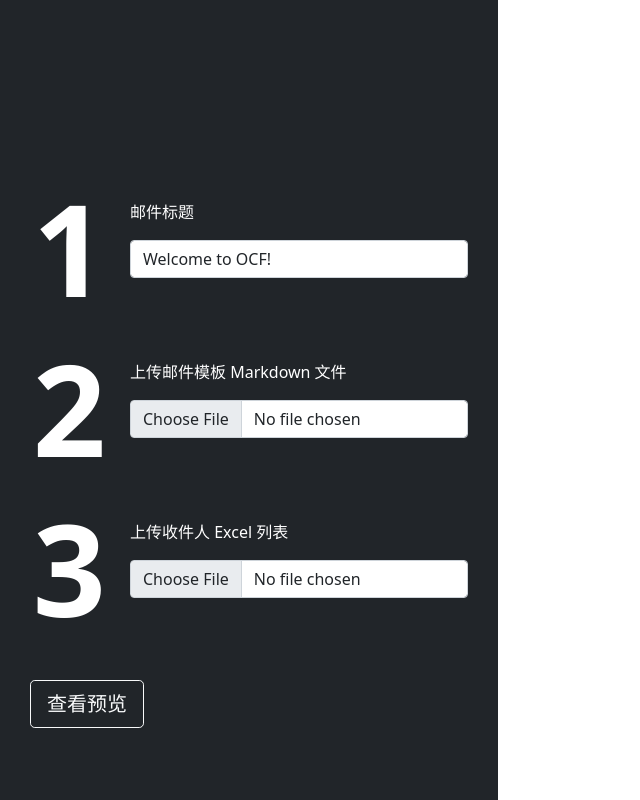
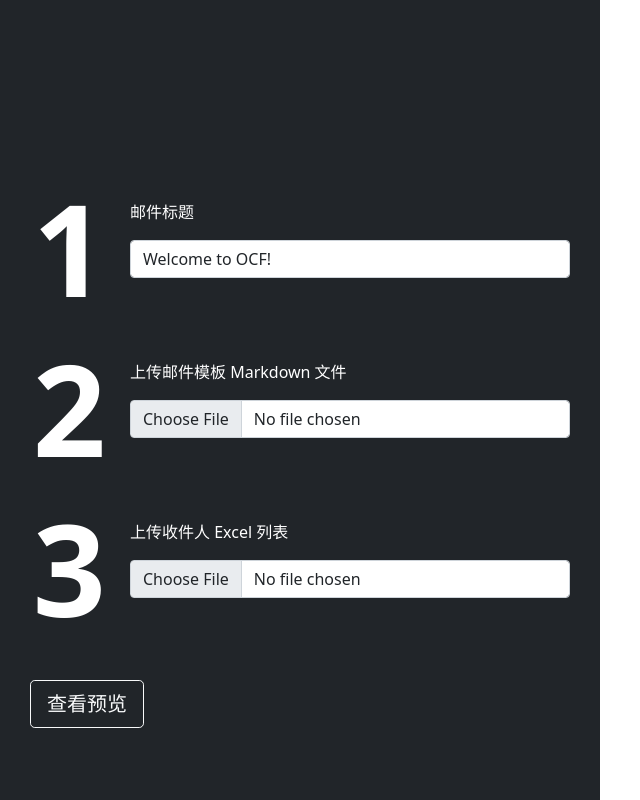
Before and after one commit to Oxford-China-Forum/smtp-web, a Flask app: page / in a window 1280 px wide. Shown: the whole page, without its empty margins (0-640 px from the left). Run offline with Flask 2, Linux system fonts and the light colour scheme; some libraries are stand-ins or nearby versions.

Commit message:
Optimize UX for intuitiveness

```diff
--- a/smtp_web/email_template.html
+++ b/smtp_web/email_template.html
@@ -336,7 +336,7 @@
 
   <body>
     <!-- <span class="preheader">This is an email from Oxford China Forum. Please open the email to view the content.</span> -->
-    <span class="preheader">{{message_body}}</span>
+    <!-- <span class="preheader">{{message_body}}</span> -->
     <table role="presentation" border="0" cellpadding="0" cellspacing="0" class="body">
       <tr>
         <td>&nbsp;</td>
--- a/smtp_web/static/index.js
+++ b/smtp_web/static/index.js
@@ -1,6 +1,7 @@
 // let myDropzone = new Dropzone("div#body-dropzone", { url: "/file/post"});
 
 let bodyName, recipientsName;
+let readyToSend = false;
 const statusText = document.getElementById('status-info');
 
 function updateStatus(message, statusName) {
@@ -8,6 +9,13 @@ function updateStatus(message, statusName) {
     statusText.className = '';
     statusText.classList.add('text-' + statusName);
     statusText.innerHTML = message;
+}
+
+function inputChanged() {
+    if (readyToSend) {
+        readyToSend = false;
+        document.getElementById('confirm-send-btn').setAttribute('hidden', '');
+    }
 }
 
 document.getElementById('preview-form').addEventListener('submit', e => {
@@ -29,6 +37,7 @@ document.getElementById('preview-form').addEventListener('submit', e => {
             return;
         }
         statusText.innerHTML = '';
+        readyToSend = true;
 
         bodyName = json.data.bodyName;
         recipientsName = json.data.recipientsName;
@@ -37,7 +46,7 @@ document.getElementById('preview-form').addEventListener('submit', e => {
         const iframe = document.createElement('iframe');
         iframe.setAttribute('src', `/preview?bodyName=${bodyName}&recipientsName=${recipientsName}`);
         iframe.style.width = '640px';
-        iframe.style.height = '800px';
+        iframe.style.height = '100vh';
         parentContainer.innerHTML = '';
         parentContainer.appendChild(iframe);
 
@@ -49,7 +58,7 @@ document.getElementById('preview-form').addEventListener('submit', e => {
 document.getElementById('confirm-send-btn').addEventListener('click', e => {
     if (!confirm('是否确定开始批量发送邮件？这一操作无法中断。')) return;
     updateStatus('正在发送……');
-    e.target.setAttribute('disabled', '');
+    document.querySelectorAll('#preview-form button').forEach(el => el.setAttribute('disabled', ''));
     const subject = document.getElementById('subjectInput').value;
     fetch('/send', {
         method: 'POST',
@@ -62,7 +71,7 @@ document.getElementById('confirm-send-btn').addEventListener('click', e => {
     .then(resp => resp.json())
     .then(json => {
         console.log(json);
-        document.getElementById('confirm-send-btn').removeAttribute('disabled');
+        document.querySelectorAll('#preview-form button').forEach(el => el.removeAttribute('disabled'));
         if (json.code === 0) {
             document.getElementById('confirm-send-btn').setAttribute('hidden', '');
             updateStatus('发送成功', 'success');
@@ -71,3 +80,8 @@ document.getElementById('confirm-send-btn').addEventListener('click', e => {
         }
     })
 });
+
+document.querySelectorAll('#preview-form input').forEach(el => {
+    el.addEventListener('change', inputChanged);
+    el.addEventListener('input', inputChanged);
+});
--- a/smtp_web/static/main.css
+++ b/smtp_web/static/main.css
@@ -10,6 +10,11 @@ html, body{
 #page-left-container {
     /* background: lightgray; */
     padding: 50px 30px;
+    width: calc(100vw - 680px);
+}
+
+#page-right-container {
+    width: 680px;
 }
 
 #preview-form {
--- a/smtp_web/views.py
+++ b/smtp_web/views.py
@@ -66,7 +66,7 @@ def send_emails():
 
     credentials = (app.config['EMAIL_ADDR'], app.config['EMAIL_PWD'])
     batch_send_emails(credentials, subject, recipients, body, logger=app.logger)
-    return jsonify({'message': 'Success'})
+    return json_resp()
 
 
 def get_file_extension(filename):
```
